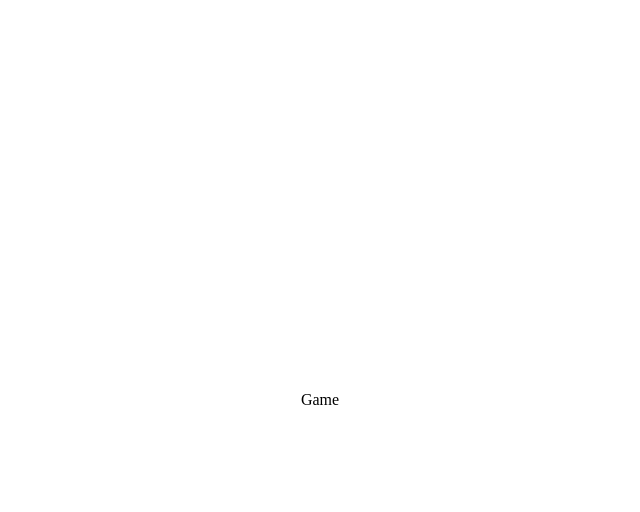
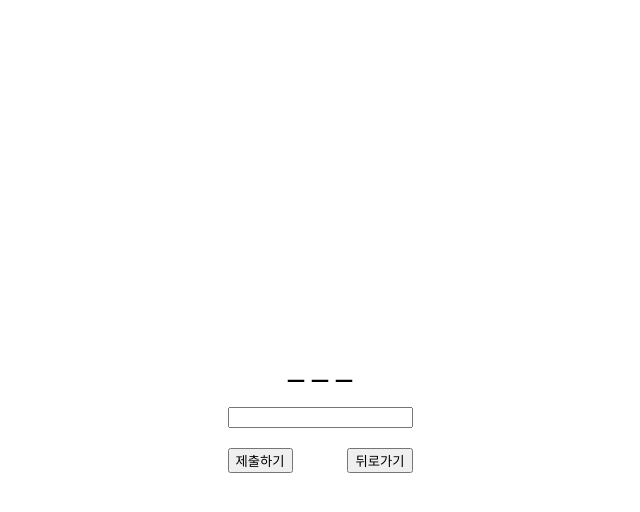
Before and after one commit to eundol0519/BullsAndCows, a React (Create React App) app: page /option in a window 1280 px wide. Both pictures are taken after a click on the button "시작하기". Shown: the top 512 px of the page, without its empty margins (320-960 px from the left). Built offline with nearby package versions, Linux system fonts and the light colour scheme.

Commit message:
📰 : 숫자 야구 게임 기능 구현

```diff
--- a/src/pages/Game.tsx
+++ b/src/pages/Game.tsx
@@ -1,5 +1,126 @@
+import { useEffect, useState } from "react";
+import { useRecoilValue } from "recoil";
+import { getGameOptionState } from "../recoil/atom";
+import { useNavigate } from "react-router-dom";
+import styled from "@emotion/styled";
+import Toast, { notify } from "../elements/Toast";
+
+interface AnswerLogProps {
+  number: string;
+  strike: number;
+  ball: number;
+  out: number;
+}
+
 const Game = () => {
-  return <div>Game</div>;
+  const navigation = useNavigate();
+
+  const { count, numbers } = useRecoilValue(getGameOptionState);
+  const [answer, setAnswer] = useState("");
+  const [answerLog, setAnswerLog] = useState<AnswerLogProps[]>([]);
+  const [end, setEnd] = useState(false);
+
+  useEffect(() => {
+    if (numbers.length === 0) {
+      navigation(-1);
+    }
+  }, []);
+
+  const inputHandler = (e: React.ChangeEvent<HTMLInputElement>) => {
+    const value = e.target.value;
+
+    if (value.length > count) {
+      return;
+    } else {
+      setAnswer(value);
+    }
+  };
+
+  const submit = () => {
+    if (answerLog.length >= 10) {
+      setEnd(true);
+      notify({
+        type: "error",
+        text: "10라운드까지 정답을 맞추지 못하셨습니다😢 게임이 종료됩니다.",
+      });
+      return;
+    }
+
+    const strikeCount = numbers.filter(
+      (item, i) => Number(answer.split("")[i]) === item
+    ).length;
+
+    if (strikeCount === count) {
+      setEnd(true);
+      notify({
+        type: "success",
+        text: "정답입니다🥳",
+      });
+    }
+
+    const ballCount = answer
+      .split("")
+      .filter(
+        (item, i) =>
+          numbers[i] !== Number(item) && numbers.includes(Number(item))
+      ).length;
+
+    const outCount = count - (strikeCount + ballCount);
+
+    const log = {
+      number: answer,
+      strike: strikeCount,
+      ball: ballCount,
+      out: outCount,
+    };
+
+    setAnswerLog((prev) => {
+      return [...prev, log];
+    });
+  };
+
+  return (
+    <div>
+      <h1>
+        {answerLog.length < 10 && end ? numbers : numbers.map((_) => "_ ")}
+      </h1>
+      <div>
+        {answerLog.map((item) => (
+          <LogItem>
+            {item.number}
+            <br />
+            Strike: {item.strike}/Ball: {item.ball}/Out: {item.out}
+          </LogItem>
+        ))}
+      </div>
+      <input type="number" onChange={inputHandler} value={answer} />
+      <ButtonWrap>
+        <button onClick={submit} disabled={end}>
+          제출하기
+        </button>
+        <button
+          onClick={() => {
+            navigation(-1);
+          }}
+        >
+          뒤로가기
+        </button>
+      </ButtonWrap>
+      <Toast />
+    </div>
+  );
 };
 
+const ButtonWrap = styled.div`
+  margin-top: 20px;
+  display: flex;
+  justify-content: space-between;
+`;
+
+const LogItem = styled.div`
+  padding: 10px;
+  margin: 10px 0;
+  border: 1px solid #dadada;
+`;
+
 export default Game;
--- a/src/pages/Option.tsx
+++ b/src/pages/Option.tsx
@@ -1,23 +1,25 @@
 import styled from "@emotion/styled";
-import { useEffect, useState } from "react";
+import { useEffect } from "react";
 import { useNavigate } from "react-router-dom";
 import Toast, { notify } from "../elements/Toast";
-import Content from "../components/Content";
+import { useRecoilState } from "recoil";
+import { gameOptionState } from "../recoil/atom";
 
 const Option = () => {
   const navigation = useNavigate();
 
-  const [count, setCount] = useState(3);
-  const [number, setNumber] = useState<number[]>([]);
+  const [{ count }, setOptionState] = useRecoilState(gameOptionState);
 
   useEffect(() => {
     mixHandler();
-  }, []);
+  }, [count]);
 
   const mixHandler = () => {
     const result = makeRandomNumber();
 
-    setNumber(result);
+    setOptionState((prev) => {
+      return { ...prev, numbers: result };
+    });
   };
 
   const makeRandomNumber = () => {
@@ -34,7 +36,9 @@ const Option = () => {
   };
 
   const countHandler = (e: React.ChangeEvent<HTMLInputElement>) => {
-    setCount(Number(e.target.value));
+    setOptionState((prev) => {
+      return { ...prev, count: Number(e.target.value) };
+    });
   };
 
   return (
@@ -67,7 +71,7 @@ const Option = () => {
           </label>
         </div>
         <br />
-        <label>숫자 : {number.map((_) => "_ ")}</label>
+        <p>"{count}글자"로 게임이 시작됩니다.</p>
       </div>
       <br />
       <ButtonWrap>
--- a/src/recoil/atom.ts
+++ b/src/recoil/atom.ts
@@ -1,13 +1,16 @@
 import { atom, selector } from "recoil";
 
-export const userInfoState = atom({
-  key: "test",
-  default: {},
+export const gameOptionState = atom({
+  key: "gameOptionState",
+  default: {
+    count: 3,
+    numbers: [],
+  },
 });
 
-export const getUserInfoState = selector({
-  key: "testState",
+export const getGameOptionState = selector({
+  key: "getGameOptionState",
   get: ({ get }) => {
-    return get(userInfoState);
+    return get(gameOptionState);
   },
 });
```
